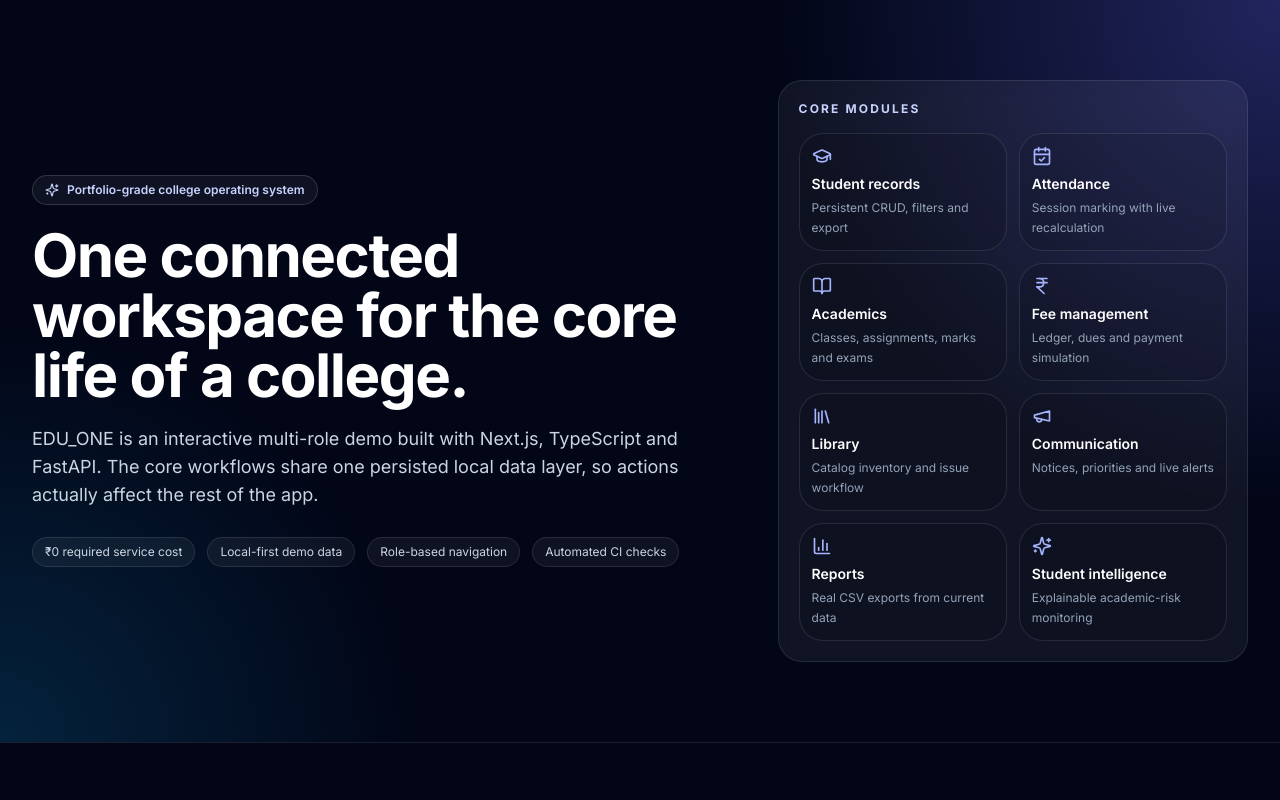
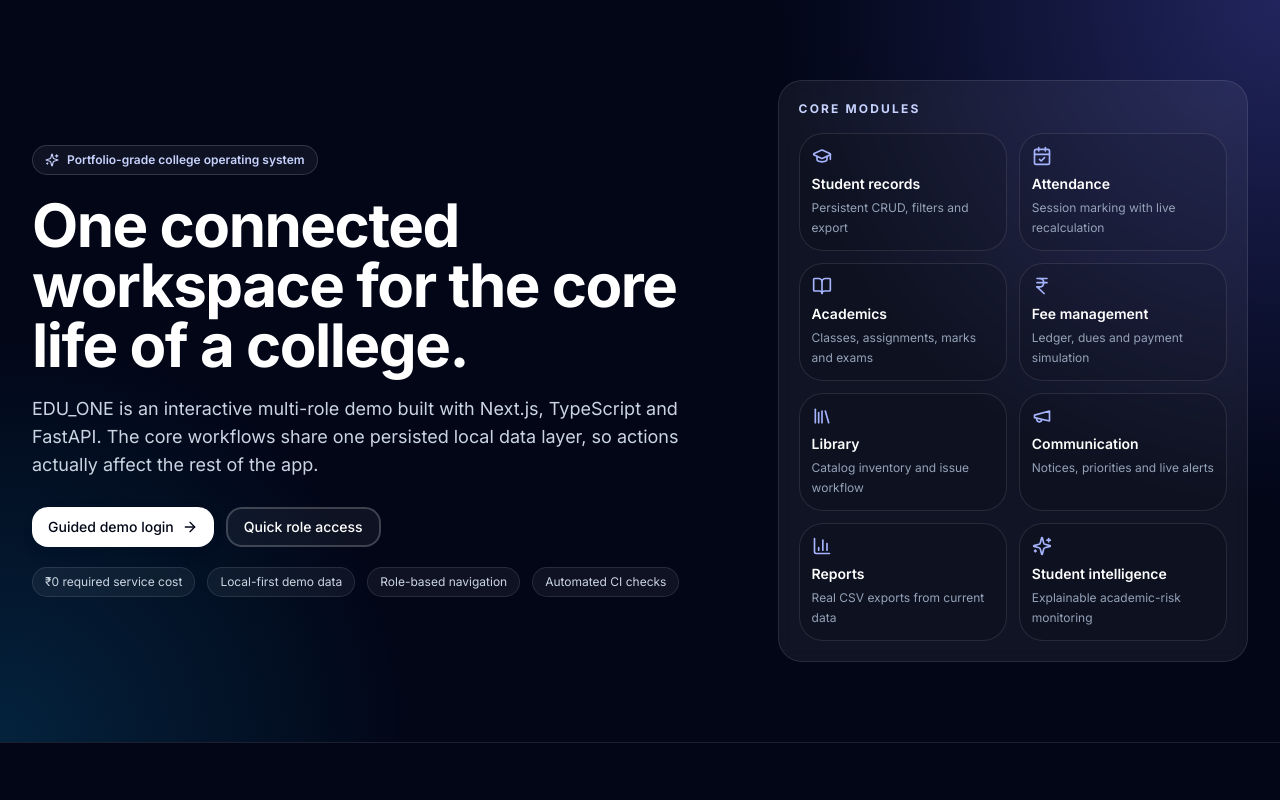
Before and after one commit to Bharath496/EDU_ONE, a Next.js app in the folder apps/web/: page / in a window 1280 px wide. Shown: the top 800 px of the page. Built offline with nearby package versions, Linux system fonts and the light colour scheme.

Commit message:
Add guided authentication flow entry to the landing page

```diff
--- a/apps/web/app/page.tsx
+++ b/apps/web/app/page.tsx
@@ -135,7 +135,23 @@
                 EDU_ONE is an interactive multi-role demo built with Next.js, TypeScript and FastAPI.
                 The core workflows share one persisted local data layer, so actions actually affect the rest of the app.
               </p>
-              <div className="mt-7 flex flex-wrap gap-3 text-xs text-slate-300">
+              <div className="mt-7 flex flex-wrap gap-3">
+                <Button
+                  onClick={() => router.push('/auth/institution')}
+                  className="gap-2 bg-white text-slate-950 hover:bg-slate-100"
+                >
+                  Guided demo login
+                  <ArrowRight className="h-4 w-4" />
+                </Button>
+                <Button
+                  variant="outline"
+                  onClick={() => document.getElementById('quick-access')?.scrollIntoView({ behavior: 'smooth' })}
+                  className="border-white/20 bg-white/5 text-white hover:bg-white/10"
+                >
+                  Quick role access
+                </Button>
+              </div>
+              <div className="mt-5 flex flex-wrap gap-3 text-xs text-slate-300">
                 {['₹0 required service cost', 'Local-first demo data', 'Role-based navigation', 'Automated CI checks'].map((item) => (
                   <span key={item} className="rounded-full border border-white/10 bg-white/5 px-3 py-1.5">{item}</span>
                 ))}
@@ -158,7 +174,7 @@
         </div>
       </section>
 
-      <section className="mx-auto max-w-7xl px-5 py-10 lg:px-8 lg:py-14">
+      <section id="quick-access" className="mx-auto max-w-7xl scroll-mt-6 px-5 py-10 lg:px-8 lg:py-14">
         <div className="mb-6">
           <p className="text-sm font-semibold text-indigo-300">Demo access</p>
           <h2 className="mt-1 text-2xl font-bold tracking-tight">Choose a role and enter the app</h2>
```
